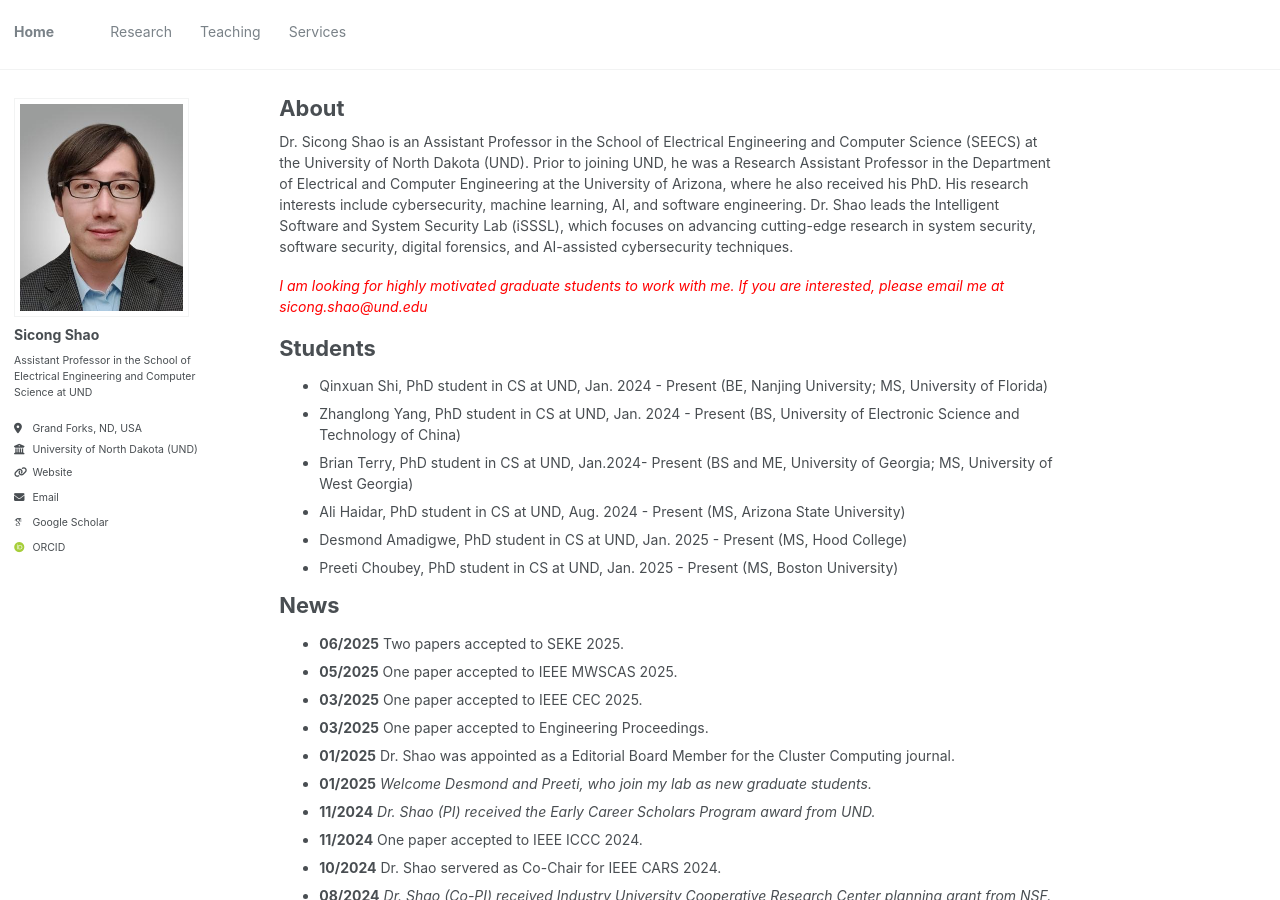
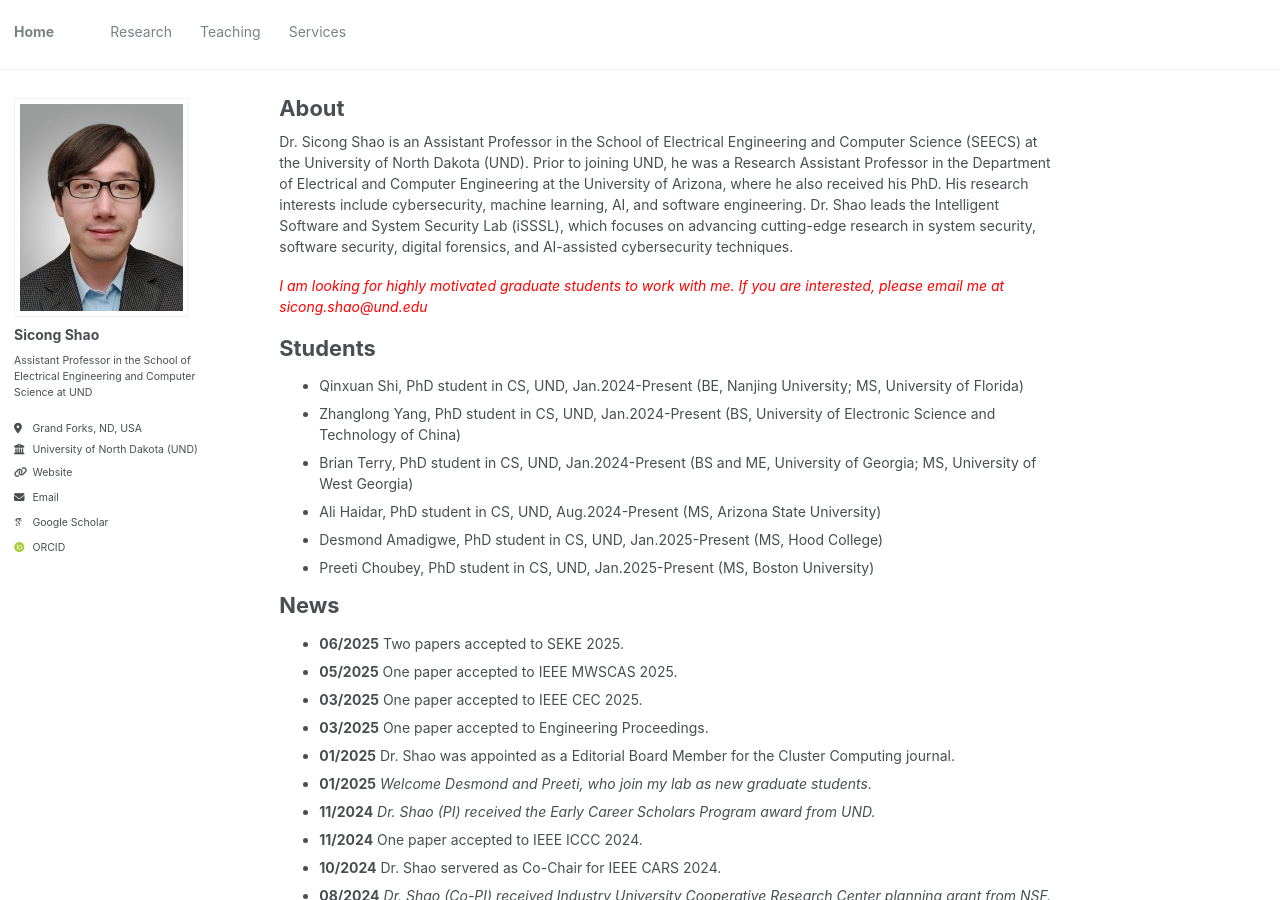
Before and after one commit to sicongshao/sicongshao.github.io, a Jekyll site: the page built from _pages/about.md, in a window 1280 px wide and 900 px high. Built offline with Jekyll 4.4.1, drawn with Linux system fonts in a browser that asks for light colours; some web fonts are replaced.

Commit message:
first commit

```diff
--- a/_pages/about.md
+++ b/_pages/about.md
@@ -18,12 +18,12 @@
 
 Students
 ======
-* Qinxuan Shi, PhD student in CS at UND, Jan. 2024 - Present (BE, Nanjing University; MS, University of Florida)
-* Zhanglong Yang, PhD student in CS at UND, Jan. 2024 - Present (BS, University of Electronic Science and Technology of China)
-* Brian Terry, PhD student in CS at UND, Jan.2024- Present (BS and ME, University of Georgia; MS, University of West Georgia)
-* Ali Haidar, PhD student in CS at UND, Aug. 2024 - Present (MS, Arizona State University)
-* Desmond Amadigwe, PhD student in CS at UND, Jan. 2025 - Present (MS, Hood College)
-* Preeti Choubey, PhD student in CS at UND, Jan. 2025 - Present (MS, Boston University)
+* Qinxuan Shi, PhD student in CS, UND, Jan.2024-Present (BE, Nanjing University; MS, University of Florida)
+* Zhanglong Yang, PhD student in CS, UND, Jan.2024-Present (BS, University of Electronic Science and Technology of China)
+* Brian Terry, PhD student in CS, UND, Jan.2024-Present (BS and ME, University of Georgia; MS, University of West Georgia)
+* Ali Haidar, PhD student in CS, UND, Aug.2024-Present (MS, Arizona State University)
+* Desmond Amadigwe, PhD student in CS, UND, Jan.2025-Present (MS, Hood College)
+* Preeti Choubey, PhD student in CS, UND, Jan.2025-Present (MS, Boston University)
 
 News
 ======
```
